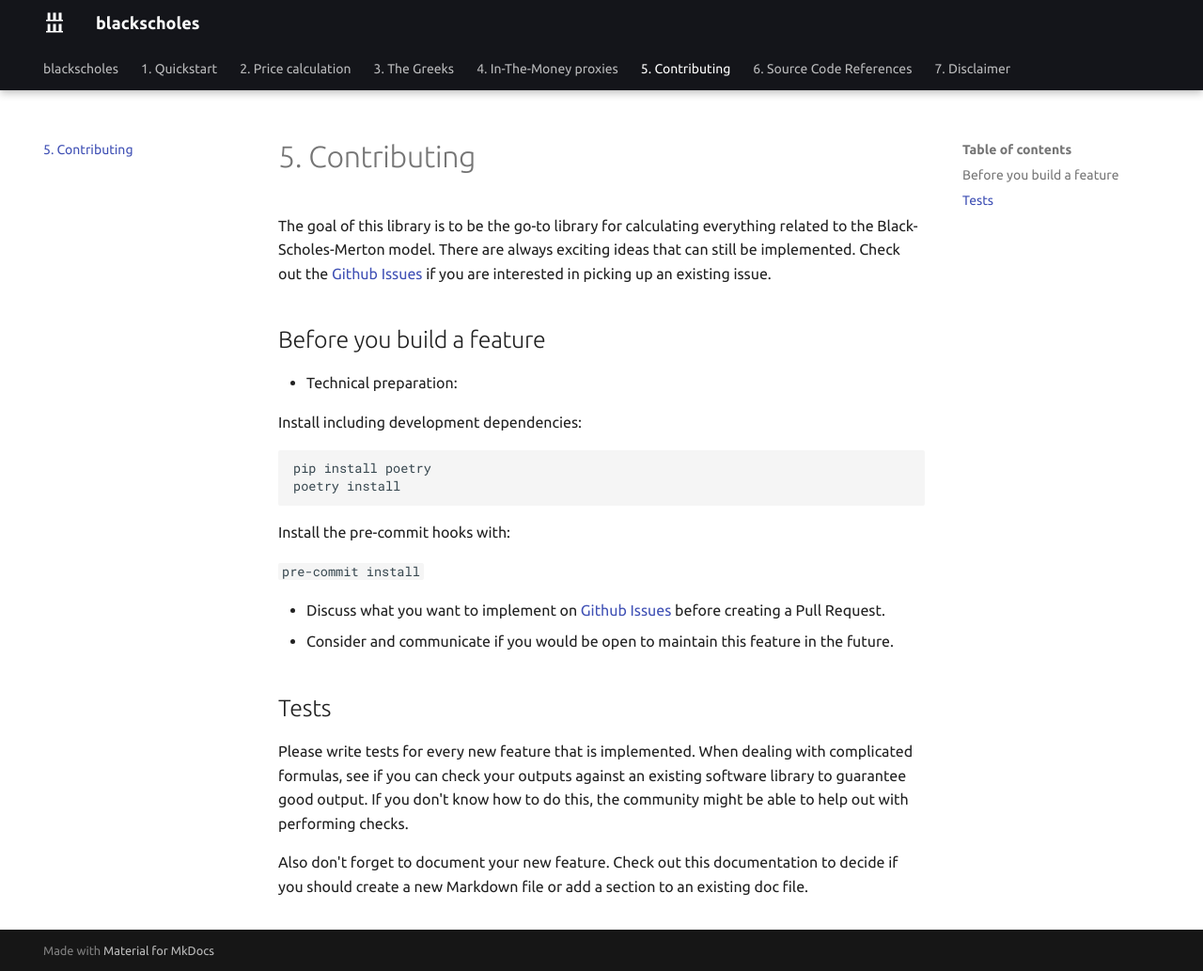
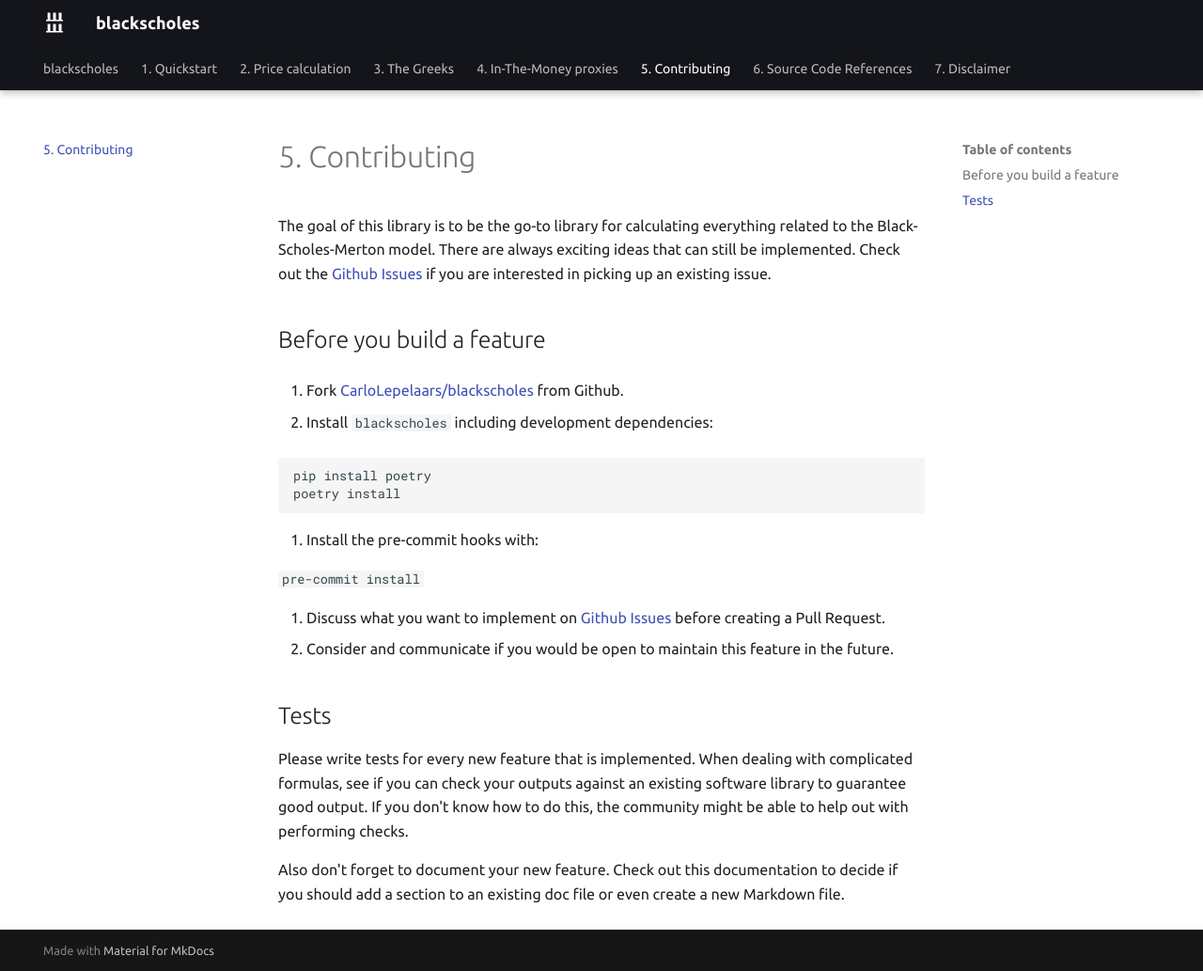
Before and after one commit to CarloLepelaars/blackscholes, an MkDocs documentation site: the page built from docs/5.contributing.md, in a window 1280 px wide and 1033 px high. Shown: the whole window at 94% size. Built offline with MkDocs 1.6.1 and Material for MkDocs 9.7.7, drawn with Linux system fonts in a browser that asks for light colours.

Commit message:
Clean docs and more clear contributing guidelines.

````diff
--- a/docs/5.contributing.md
+++ b/docs/5.contributing.md
@@ -7,21 +7,21 @@ Check out the [Github Issues](https://github.com/CarloLepelaars/blackscholes/iss
 
 ## Before you build a feature
 
-- Technical preparation:
+1. Fork [CarloLepelaars/blackscholes](https://github.com/CarloLepelaars/blackscholes) from Github.
 
-Install including development dependencies:
+2. Install `blackscholes` including development dependencies:
 
 ```commandline
 pip install poetry
 poetry install
 ```
 
-Install the pre-commit hooks with:
+3. Install the pre-commit hooks with:
 
 `pre-commit install`
 
-- Discuss what you want to implement on [Github Issues](https://github.com/CarloLepelaars/blackscholes/issues) before creating a Pull Request.
-- Consider and communicate if you would be open to maintain this feature in the future.
+4. Discuss what you want to implement on [Github Issues](https://github.com/CarloLepelaars/blackscholes/issues) before creating a Pull Request.
+5. Consider and communicate if you would be open to maintain this feature in the future.
 
 ## Tests
 Please write tests for every new feature that is implemented.
@@ -30,5 +30,5 @@ against an existing software library to guarantee good output.
 If you don't know how to do this, the community might be able to help out with performing checks.
 
 Also don't forget to document your new feature.
-Check out this documentation to decide if you should create a new Markdown file or
-add a section to an existing doc file.
+Check out this documentation to decide if you should
+add a section to an existing doc file or even create a new Markdown file.
````
Also changed, not shown: docs/1.quickstart.md (+1 -1 lines), .github/README.MD.
